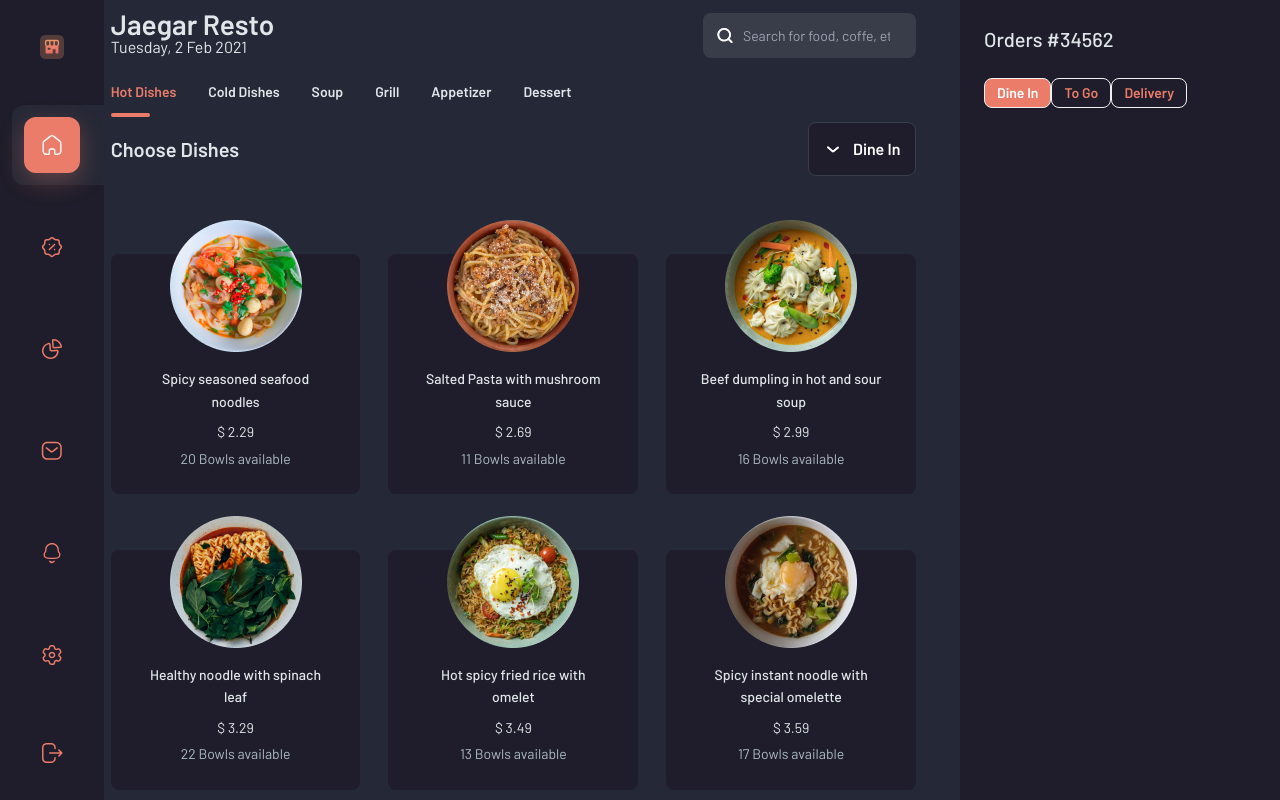
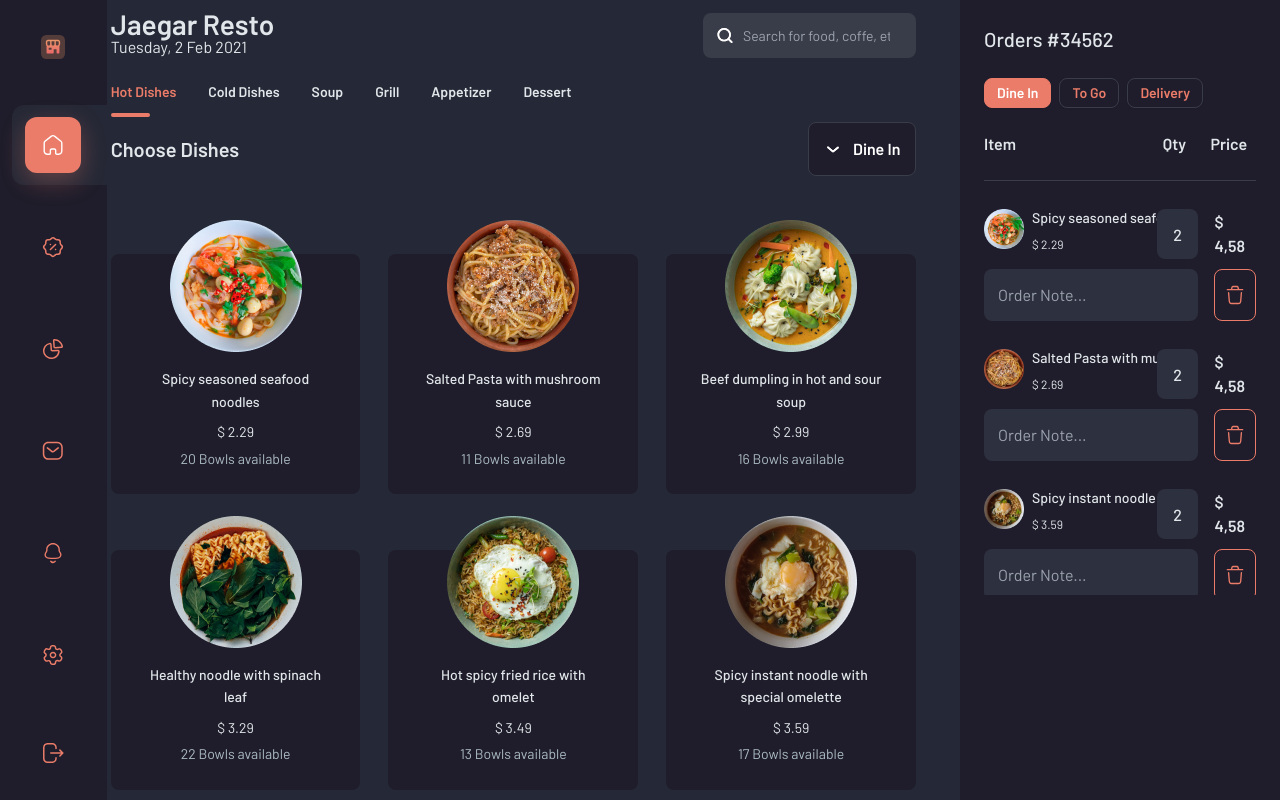
Before and after one commit to khujamov1/Cook, a React (Vite) app: page /home/ in a window 1280 px wide. Shown: the top 800 px of the page. Built offline with nearby package versions, Linux system fonts and the light colour scheme.

Commit message:
order list styled

```diff
--- /dev/null
+++ b/public/icons/Delete.jsx
@@ -0,0 +1,15 @@
+import * as React from "react";
+
+export default function Delete(props) {
+	return (
+		<svg width="1em" height="1em" viewBox="0 0 16 18" fill="currentColor" {...props}>
+			<path
+				d="M13.732 6.266h.083c.308.026.544.282.56.589l-.008.171-.262 3.21-.275 3.132c-.058.625-.11 1.152-.155 1.567-.156 1.447-1.095 2.342-2.511 2.368-2.206.041-4.327.04-6.386-.004-1.375-.029-2.3-.933-2.453-2.358l-.106-1.05-.186-2.035-.19-2.234-.217-2.682a.62.62 0 01.56-.673.612.612 0 01.643.489L2.854 7l.204 2.515.223 2.605c.1 1.129.186 2.042.255 2.683.088.812.515 1.23 1.267 1.245 2.044.045 4.148.045 6.339.005.798-.015 1.232-.43 1.321-1.256l.106-1.044.099-1.063.223-2.563.268-3.288a.617.617 0 01.573-.574zM1.11 4.824A.617.617 0 01.5 4.2a.62.62 0 01.527-.62l.082-.005h2.656a.732.732 0 00.69-.508l.025-.093.206-1.052A1.66 1.66 0 016.149.671l.13-.004h3.44c.704 0 1.325.455 1.564 1.158l.04.135.197 1.013a.738.738 0 00.622.595l.093.006h2.655c.337 0 .61.28.61.625a.62.62 0 01-.527.62l-.083.005H1.11zm8.61-2.907H6.28a.437.437 0 00-.385.231l-.022.057-.197 1.014a2.04 2.04 0 01-.104.356h4.858a2.04 2.04 0 01-.072-.219l-.032-.138-.189-.974a.435.435 0 00-.344-.321l-.072-.006z"
+				fill="currentColor"
+			/>
+		</svg>
+	);
+}
+
+// const MemoDelete = React.memo(Delete);
+// export default MemoDelete;
--- a/src/App.jsx
+++ b/src/App.jsx
@@ -1,4 +1,4 @@
-import { Route, Routes, Navigate } from "react-router-dom";
+import { Route, Routes, Navigate, useMatch } from "react-router-dom";
 import { MainNavbar } from "./components/MainNavbar/MainNavbar";
 import {
 	Dashboard,
@@ -14,7 +14,6 @@ import {
 	HotDishes,
 	ColdDishes,
 } from "./pages";
-import { useEffect } from "react";
 
 function App() {
 	return (
@@ -22,8 +21,8 @@ function App() {
 			<MainNavbar />
 			<Routes>
 				<Route path="/" element={<Navigate to="/home/" />} />
-				<Route path="home" element={<Home />}>
-					<Route path="" element={<HotDishes />} />
+				<Route path="home/*" element={<Home />}>
+					<Route index element={<HotDishes />} />
 					<Route path="cold-dishes" element={<ColdDishes />} />
 					<Route path="soup" element={<Soup />} />
 					<Route path="grill" element={<Grill />} />
--- a/src/components/MainNavbar/MainNavbar.jsx
+++ b/src/components/MainNavbar/MainNavbar.jsx
@@ -3,7 +3,7 @@ import { LogOut, Logo, MainNavbarIcons } from "../../../public/icons";
 
 export const MainNavbar = () => {
 	return (
-		<nav className="flex flex-col fixed h-screen">
+		<nav className="flex flex-col sticky top-0 h-screen">
 			<ul className="flex flex-col flex-grow bg-[#1F1D2B] ps-3">
 				<li className="flex-grow py-6 pe-6 ps-3 flex justify-center items-center">
 					<Link className="grow flex justify-center" to="/home/">
--- a/src/constants.js
+++ b/src/constants.js
@@ -96,3 +96,30 @@ export const Temporary_Dishes = [
 		available: "17 Bowls available",
 	},
 ];
+
+export const Temporary_Dine_In = [
+	{
+		id: 1,
+		img: "/images/Image 1.png",
+		title: "Spicy seasoned seafood noodles",
+		price: "$ 2.29",
+	},
+	{
+		id: 2,
+		img: "/images/Image 2.png",
+		title: "Salted Pasta with mushroom sauce",
+		price: "$ 2.69",
+	},
+	{
+		id: 3,
+		img: "/images/Image 6.png",
+		title: "Spicy instant noodle with special omelette",
+		price: "$ 3.59",
+	},
+	{
+		id: 4,
+		img: "/images/Image 7.png",
+		title: "Healthy noodle with spinach leaf",
+		price: "$ 3.29",
+	},
+];
--- a/src/index.css
+++ b/src/index.css
@@ -120,11 +120,16 @@ img {
   color: #fff;
 }
 
-
-
-#radio0:checked+label,
-#radio1:checked+label,
-#radio2:checked+label {
+.meal__types:checked+span {
   background-color: #ea7c69;
   color: #fff;
+  border-color: #ea7c69;
 }
+
+.btn {
+  @apply h-auto min-h-min
+}
+
+.home__delete-btn {
+  @apply border-[#FF7CA3]
+}
--- a/src/pages/Home/Home.jsx
+++ b/src/pages/Home/Home.jsx
@@ -1,6 +1,6 @@
 import { NavLink, Outlet } from "react-router-dom";
-import { Home_Nav } from "../../constants";
-import { useEffect, useRef, useState } from "react";
+import { Home_Nav, Temporary_Dine_In } from "../../constants";
+import Delete from "../../../public/icons/Delete";
 
 export const Home = () => {
 	return (
@@ -40,56 +40,82 @@ export const Home = () => {
 				</nav>
 				<Outlet />
 			</div>
-			<div className="fixed col-start-10 h-screen col-span-3 w-3/12 grow p-6 bg-[#1F1D2B]">
+			<div className="sticky top-0  col-start-10 h-screen col-span-3 grow p-6 bg-[#1F1D2B]">
 				<h2 className="text-[20px] font-medium mb-6">Orders #34562</h2>
-				<div className="labels mb-6">
+				<div className="flex gap-x-2 mb-6">
+					<label>
 						<input
-						className="input__radio hidden"
+							className="meal__types visually-hidden"
 							type="radio"
 							name="type_meal"
-						id="radio0"
-						value={0}
+							value="Dine in"
 							defaultChecked
 						/>
-					<label
-						className="btn bg-inherit text-[#ea7c69] hover:bg-[#EA7C69] hover:text-white text-[14px] font-semibold input_label py-[7px] px-[12px] h-auto min-h-min"
-						htmlFor="radio0">
+						<span className="btn bg-inherit text-[#ea7c69] hover:bg-[#EA7C69] hover:text-white text-[14px] font-semibold input_label py-[7px] px-[12px] border border-[#393C49]">
 							Dine In
+						</span>
 					</label>
+					<label>
 						<input
-						className="input__radio hidden"
+							className="meal__types visually-hidden"
 							type="radio"
 							name="type_meal"
-						id="radio1"
-						value={1}
+							value="To Go"
 						/>
-					<label
-						className="btn bg-inherit text-[#ea7c69] hover:bg-[#EA7C69] hover:text-white text-[14px] font-semibold input_label py-[7px] px-[12px] h-auto min-h-min"
-						htmlFor="radio1">
+						<span className="btn bg-inherit text-[#ea7c69] hover:bg-[#EA7C69] hover:text-white text-[14px] font-semibold input_label py-[7px] px-[12px] border border-[#393C49]">
 							To Go
+						</span>
 					</label>
+					<label>
 						<input
-						className="input__radio hidden"
+							className="meal__types visually-hidden"
 							type="radio"
 							name="type_meal"
-						id="radio2"
-						value={2}
+							value="Delivery"
 						/>
-					<label
-						className="btn bg-inherit text-[#ea7c69] hover:bg-[#EA7C69] hover:text-white text-[14px] font-semibold input_label py-[7px] px-[12px] h-auto min-h-min"
-						htmlFor="radio2">
+						<span className="btn bg-inherit text-[#ea7c69] hover:bg-[#EA7C69] hover:text-white text-[14px] font-semibold input_label py-[7px] px-[12px] border border-[#393C49]">
 							Delivery
+						</span>
 					</label>
 				</div>
-				<table className="flex">
-					{/* <thead>
-						<th>
-							<td>Item</td>
-							<td>Qty</td>
-							<td>Price</td>
-						</th>
-					</thead> */}
-				</table>
+				<div className="grid grid-cols-5 text-center pb-6 border-b border-[#393C49]">
+					<strong className="col-span-3 text-left">Item</strong>
+					<strong className="grow-1">Qty</strong>
+					<strong className="grow-1">Price</strong>
+				</div>
+				<ul className="pt-7 flex flex-col gap-y-7 max-h-[414px] overflow-y-scroll">
+					{Temporary_Dine_In.map(({ img, title, price, id }) => (
+						<li key={id}>
+							<div className="grid grid-cols-5 mb-2.5 gap-x-4">
+								<div className="flex items-start col-span-3">
+									<img className="me-2 shrink-0" src={img} width={40} height={40} alt="" />
+									<div>
+										<h4 className="mb-1 text-sm leading-[130%] font-medium whitespace-nowrap truncate w-36">
+											{title}
+										</h4>
+										<span className="text-xs leading-[140%] ">{price}</span>
+									</div>
+								</div>
+								<button className="bg-[#2D303E] p-3.5 pb-3 rounded-lg font-medium" type="button">
+									2
+								</button>
+								<strong className="self-center">$ 4,58</strong>
+							</div>
+							<div className="grid grid-cols-5 gap-x-4">
+								<input
+									className="bg-[#2D303E] outline-none p-3.5 rounded-lg grow col-span-4"
+									placeholder="Order Note..."
+									type="text"
+								/>
+								<button
+									className="flex items-center justify-center border rounded-lg border-[#EA7C69]"
+									type="button">
+									<Delete className="text-[#EA7C69] text-xl" />
+								</button>
+							</div>
+						</li>
+					))}
+				</ul>
 			</div>
 		</>
 	);
```
Also changed, not shown: public/icons/delete.svg (added). Lines whose indentation alone changed are shown as unchanged.
